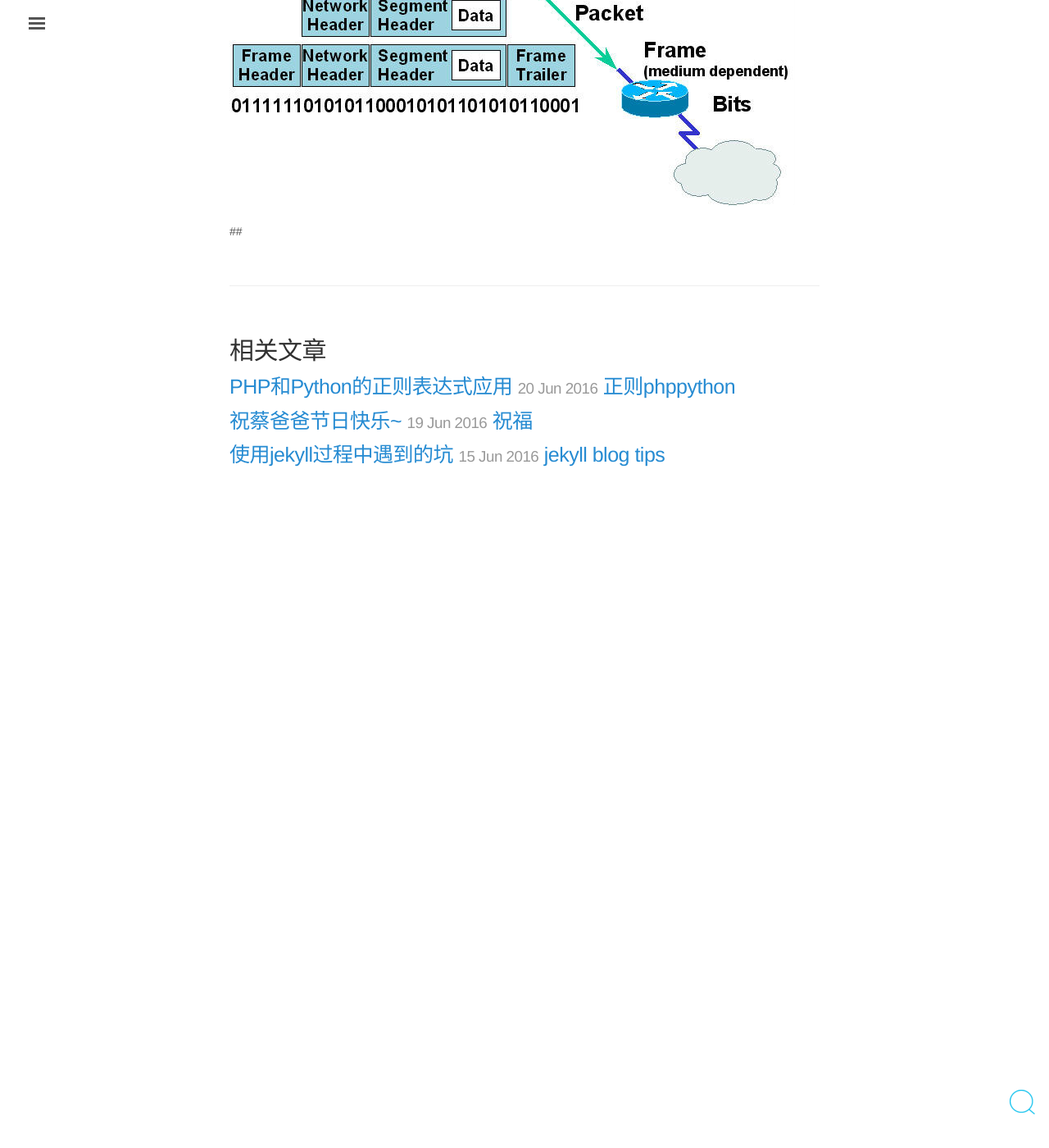
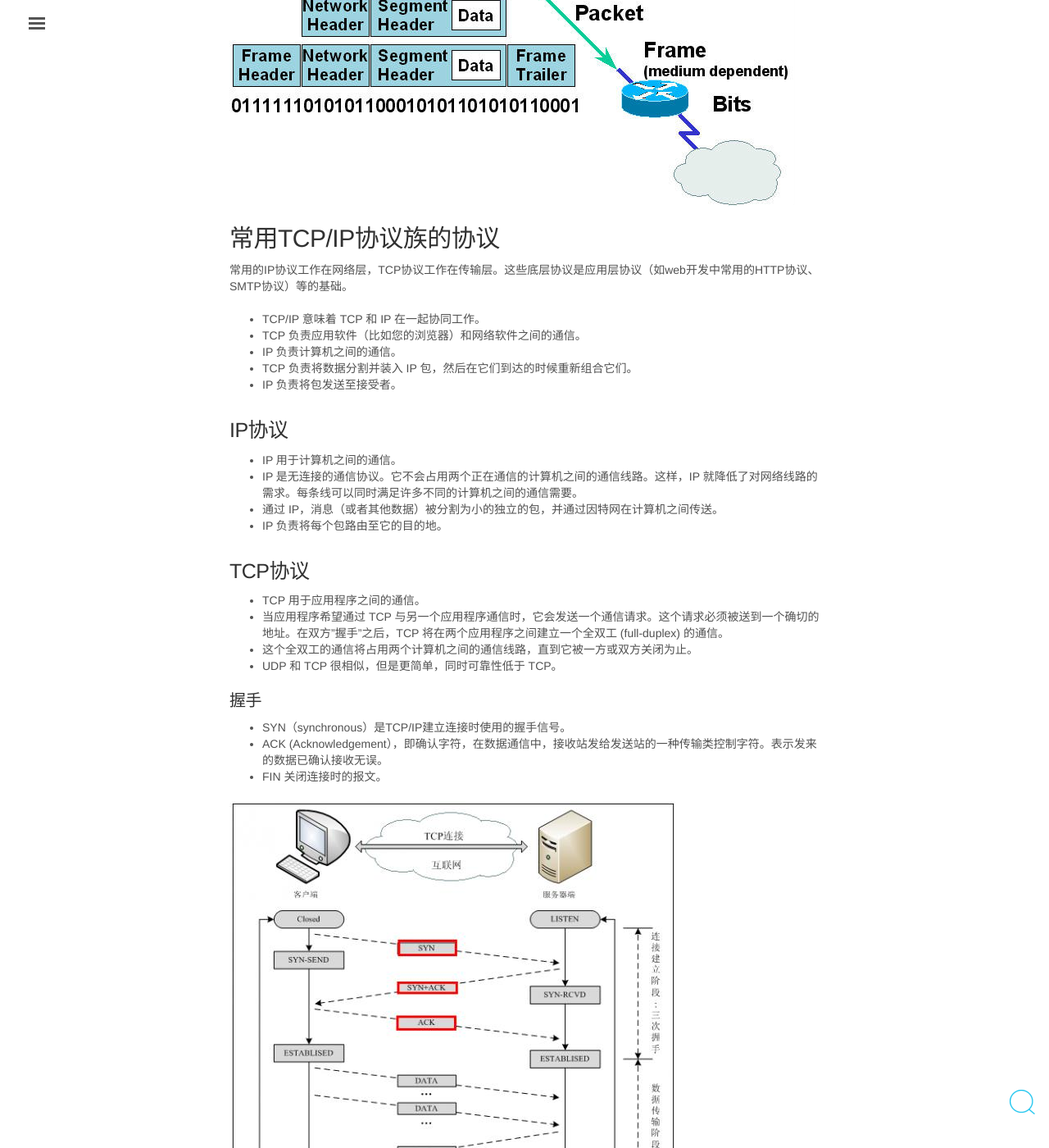
Before and after one commit to hieast/hieast.github.io, a Jekyll site: the page built from _posts/2013-06-21-tcp-ip.md, in a window 1280 px wide and 1400 px high, scrolled down 1014 px. Shown: the whole window at 82% size. Built offline with Jekyll 4.4.1, drawn with Linux system fonts in a browser that asks for light colours; some web fonts are replaced; comment, search, counter and statistics services are not loaded; before the commit the page ends 1644 px from its top, so only the background shows below that; some of the changed text lies outside the part shown.

Commit message:
完成了tcpip的复习

```diff
--- a/_posts/2013-06-21-tcp-ip.md
+++ b/_posts/2013-06-21-tcp-ip.md
@@ -23,4 +23,42 @@ OSI中的层 | 功能 | TCP/IP协议族 | 部分设备
 在传输层的数据叫段，网络层叫包，数据链路层叫帧，物理层叫比特流，这样的叫法叫PDU（协议数据单元）。
 ![]({{ site.baseurl }}/public/image/tcp-ip-1.jpg)
 
-##
+## 常用TCP/IP协议族的协议
+
+常用的IP协议工作在网络层，TCP协议工作在传输层。这些底层协议是应用层协议（如web开发中常用的HTTP协议、SMTP协议）等的基础。
+
+- TCP/IP 意味着 TCP 和 IP 在一起协同工作。
+- TCP 负责应用软件（比如您的浏览器）和网络软件之间的通信。
+- IP 负责计算机之间的通信。
+- TCP 负责将数据分割并装入 IP 包，然后在它们到达的时候重新组合它们。
+- IP 负责将包发送至接受者。
+
+### IP协议
+
+- IP 用于计算机之间的通信。
+- IP 是无连接的通信协议。它不会占用两个正在通信的计算机之间的通信线路。这样，IP 就降低了对网络线路的需求。每条线可以同时满足许多不同的计算机之间的通信需要。
+- 通过 IP，消息（或者其他数据）被分割为小的独立的包，并通过因特网在计算机之间传送。
+- IP 负责将每个包路由至它的目的地。
+
+### TCP协议
+
+- TCP 用于应用程序之间的通信。
+- 当应用程序希望通过 TCP 与另一个应用程序通信时，它会发送一个通信请求。这个请求必须被送到一个确切的地址。在双方"握手"之后，TCP 将在两个应用程序之间建立一个全双工 (full-duplex) 的通信。
+- 这个全双工的通信将占用两个计算机之间的通信线路，直到它被一方或双方关闭为止。
+- UDP 和 TCP 很相似，但是更简单，同时可靠性低于 TCP。
+
+#### 握手
+
+- SYN（synchronous）是TCP/IP建立连接时使用的握手信号。
+- ACK (Acknowledgement），即确认字符，在数据通信中，接收站发给发送站的一种传输类控制字符。表示发来的数据已确认接收无误。
+- FIN 关闭连接时的报文。
+
+![]({{ site.baseurl }}/public/image/tcp-ip-2.gif)
+
+图片来自[该TCP握手教程](http://blog.csdn.net/whuslei/article/details/6667471)。
+
+## 感想
+
+这些内容在考计算机新三级网络工程师的时候都学过，现在只是复习一遍。TCP/IP协议绝对是网络编程的重中之重。现在我的重点在于就业，就业后是补基础。
+就业是熟悉框架和php语言基础，做一个合格的码农。
+计算机专业基础包括：数据结构、计算机组成、操作系统、计算机网络。
```
Also changed, not shown: public/image/tcp-ip-2.gif (added).
